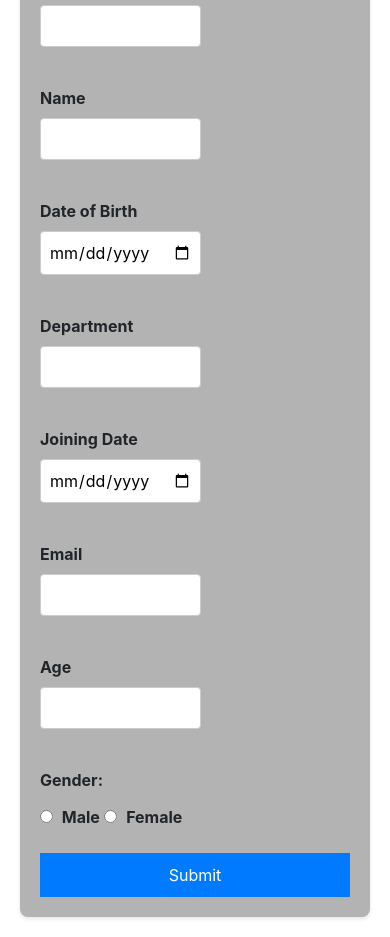
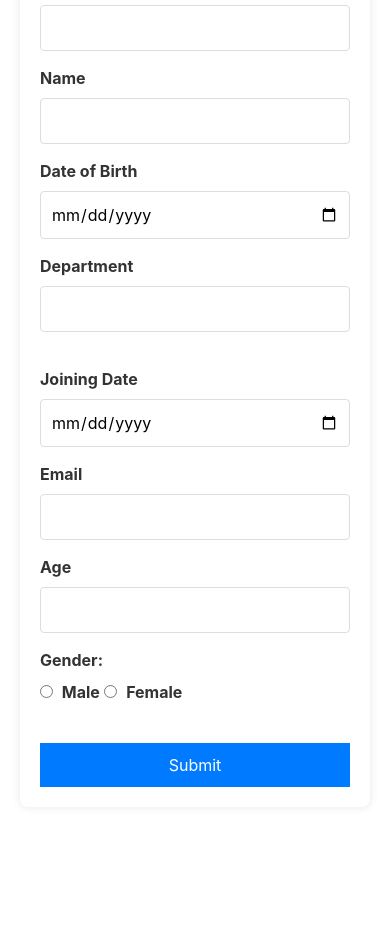
Before and after one commit to muthukumaran8219/student-form, a plain HTML site: page form.html in a window 390 px wide. Shown: the part 109-1046 px from the top of the page. After the commit the page ends 936 px from the top, so only its background shows below. Drawn offline with nearby package versions, Linux system fonts and the light colour scheme.

Commit message:
students form

```diff
--- a/form.css
+++ b/form.css
@@ -1,4 +1,4 @@
-body {
+/* body {
     font-family: Arial, sans-serif;
     background-color: #f4f4f4;
     padding: 20px;
@@ -65,4 +65,102 @@ button:hover {
 }
 #studentForm{
     background-color: #b3b3b3;
+} */
+
+/* General styling */
+body {
+    font-family: Arial, sans-serif;
+    background-color: #f4f4f4;
+    margin: 0;
+    padding: 20px;
 }
+
+form {
+    background-color: #ffffff;
+    border-radius: 8px;
+    box-shadow: 0 0 10px rgba(0, 0, 0, 0.1);
+    max-width: 600px;
+    margin: 0 auto;
+    padding: 20px;
+}
+
+h3 {
+    margin-bottom: 20px;
+    color: #007BFF;
+    font-size: 24px;
+}
+
+label {
+    display: block;
+    margin-bottom: 8px;
+    color: #333333;
+    font-weight: bold;
+}
+
+input[type="text"],
+input[type="date"],
+input[type="email"],
+input[type="number"] {
+    width: 100%;
+    padding: 10px;
+    margin-bottom: 15px;
+    border: 1px solid #dddddd;
+    border-radius: 4px;
+    box-sizing: border-box;
+    font-size: 16px;
+}
+
+input[type="radio"] {
+    margin-right: 5px;
+}
+
+button {
+    width: 100%;
+    padding: 10px;
+    background-color: #007BFF;
+    border: none;
+    color: #ffffff;
+    font-size: 16px;
+    border-radius: 4px;
+    cursor: pointer;
+}
+
+button:hover {
+    background-color: #0056b3;
+}
+
+/* Form layout styling */
+.main {
+    display: flex;
+    justify-content: space-between;
+    gap: 20px;
+}
+
+.column1, .column2 {
+    flex: 1;
+}
+
+.div1 {
+    display: flex;
+    flex-direction: column;
+}
+
+.ggg {
+    margin-bottom: 15px;
+}
+
+p#error {
+    color: red;
+    margin: 0;
+}
+
+/* Responsive design */
+@media (max-width: 768px) {
+    .main {
+        flex-direction: column;
+    }
+
+    button {
+        margin-top: 15px;
+    }
+}
--- a/table.css
+++ b/table.css
@@ -1,4 +1,4 @@
-table {
+/* table {
     width: 100%;
     border-collapse: collapse;
     margin: 20px 0;
@@ -28,4 +28,89 @@ tr:hover {
 
 thead {
     background-color: #f4f4f4;
+}  */
+
+/* Table container styling */
+body {
+    font-family: Arial, sans-serif;
+    margin: 20px;
+    background-color: #f4f4f4;
 }
+
+/* General table styling */
+table {
+    width: 100%;
+    border-collapse: collapse;
+    background-color: #ffffff;
+    box-shadow: 0 0 10px rgba(0, 0, 0, 0.1);
+    border-radius: 8px;
+    overflow: hidden;
+}
+
+/* Header row styling */
+thead tr {
+    background-color: #007BFF;
+    color: #ffffff;
+    text-align: left;
+}
+
+/* Header cell styling */
+thead th {
+    padding: 12px 15px;
+    font-weight: bold;
+}
+
+/* Body row styling */
+tbody tr {
+    border-bottom: 1px solid #dddddd;
+}
+
+/* Body cell styling */
+tbody td {
+    padding: 12px 15px;
+    color: #333333;
+}
+
+/* Alternate row background color */
+tbody tr:nth-child(even) {
+    background-color: #f9f9f9;
+}
+
+/* Hover effect for table rows */
+tbody tr:hover {
+    background-color: #f1f1f1;
+    cursor: pointer;
+}
+
+/* Responsive styling for smaller screens */
+@media (max-width: 768px) {
+    table {
+        font-size: 14px;
+    }
+    thead {
+        display: none;
+    }
+    tbody td {
+        display: block;
+        text-align: right;
+        padding: 10px;
+        position: relative;
+        border-bottom: 1px solid #dddddd;
+    }
+    tbody td:before {
+        content: attr(data-label);
+        position: absolute;
+        left: 0;
+        top: 0;
+        background-color: #007BFF;
+        color: white;
+        padding: 10px;
+        text-align: left;
+        width: 50%;
+        font-weight: bold;
+    }
+    tbody tr {
+        margin-bottom: 15px;
+        border: 1px solid #dddddd;
+    }
+}
```
